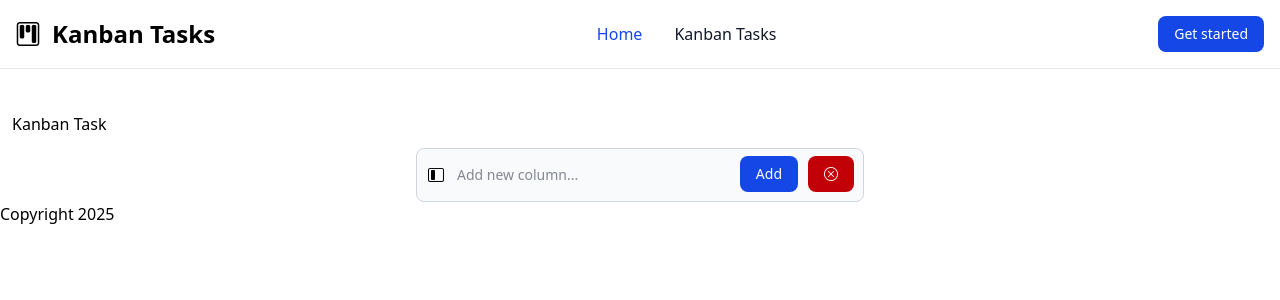
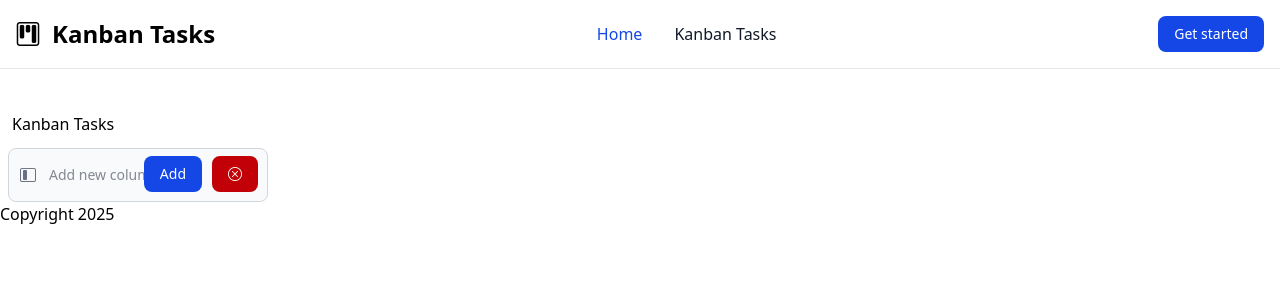
Before and after one commit to briansomogyi/kanban, a Vue app: page /tasks-kanban in a window 1280 px wide. Both pictures are taken after a click on the button "Add Column". Shown: the top 300 px of the page. Built offline with nearby package versions, Linux system fonts and the light colour scheme.

Commit message:
Added "./src/components/TaskItem.vue" and "./src/components/AddNewTask.vue"

```diff
--- a/package.json
+++ b/package.json
@@ -12,7 +12,6 @@
     "@tailwindcss/vite": "^4.0.13",
     "bootstrap-icons": "^1.11.3",
     "pinia": "^3.0.1",
-    "prettier": "^3.5.3",
     "tailwindcss": "^4.0.13",
     "vue": "^3.5.13",
     "vue-router": "^4.5.0"
@@ -24,6 +23,7 @@
     "eslint-config-prettier": "^10.0.2",
     "eslint-plugin-vue": "^10.0.0",
     "globals": "^16.0.0",
+    "prettier": "^3.5.3",
     "prettier-plugin-tailwindcss": "^0.6.11",
     "vite": "^6.2.0",
     "vite-plugin-vue-devtools": "^7.7.2",
--- a/src/App.vue
+++ b/src/App.vue
@@ -1,6 +1,6 @@
 <script setup>
 import { RouterView } from "vue-router"
-import NavBar from "./components/NavBar.vue";
+import NavBar from "./components/NavBar.vue"
 </script>
 
 <template>
@@ -10,9 +10,7 @@ import NavBar from "./components/NavBar.vue";
     <RouterView />
   </div>
 
-  <footer>
-    Copyright 2025
-  </footer>
+  <footer>Copyright 2025</footer>
 </template>
 
 <style>
--- a/src/components/AddNewList.vue
+++ b/src/components/AddNewList.vue
@@ -1,43 +1,48 @@
 <script setup>
-import { ref } from 'vue';
+import { ref } from "vue"
 const inputMode = ref(false)
 function changeMode() {
     inputMode.value = !inputMode.value
+    columnName.value = ""
 }
 
-function cancelInputMode() {
-    inputMode.value = false
-}
+import { useKanban } from "../stores/kanban"
+const kanbanStore = useKanban()
 
-import { useKanban } from '../stores/kanban';
-const kanbanStore = useKanban()
 const columnName = ref("")
 function saveColumn() {
     kanbanStore.addNewList(columnName.value)
-    cancelInputMode()
+    changeMode()
 }
 </script>
 
 <template>
     <button v-if="!inputMode" type="button"
-        class="text-white bg-gradient-to-r from-blue-500 via-blue-600 to-blue-700 hover:bg-gradient-to-br focus:ring-4 focus:outline-none focus:ring-blue-300 dark:focus:ring-blue-800 font-medium rounded-lg text-sm px-5 py-2.5 text-center me-2 mb-2"
-        @click="changeMode"><i class="bi bi-plus-circle-dotted"></i>Add Column</button>
+        class="ms-2 text-white bg-gradient-to-r from-blue-500 via-blue-600 to-blue-700 hover:bg-gradient-to-br focus:ring-4 focus:outline-none focus:ring-blue-300 dark:focus:ring-blue-800 font-medium rounded-lg text-sm px-5 py-2.5 text-center me-2 mb-2"
+        @click="changeMode">
+        <i class="bi bi-plus-circle-dotted"></i> Add Column
+    </button>
 
-    <form v-else class="max-w-md mx-auto" @submit.prevent="saveColumn">
-        <label for="default-search" class="mb-2 text-sm font-medium text-gray-900 sr-only dark:text-white">Add</label>
+    <form v-else class="ms-2 max-w-md mx-auto" @submit.prevent="saveColumn">
+        <label for="default-search" class="mb-2 text-sm font-medium text-gray-900 sr-only dark:text-white">
+            Add new column
+        </label>
         <div class="relative">
             <div class="absolute inset-y-0 start-0 flex items-center ps-3 pointer-events-none">
-                <i class="bi bi-layout-sidebar-inset"></i>
+                <i class="bi bi-layout-sidebar-inset text-gray-500 dark:text-gray-400"></i>
             </div>
             <input v-model="columnName" type="search"
                 class="block w-full p-4 ps-10 text-sm text-gray-900 border border-gray-300 rounded-lg bg-gray-50 focus:ring-blue-500 focus:border-blue-500 dark:bg-gray-700 dark:border-gray-600 dark:placeholder-gray-400 dark:text-white dark:focus:ring-blue-500 dark:focus:border-blue-500"
                 placeholder="Add new column..." required @keydown.enter="submit" />
             <button type="submit"
-                class="text-white absolute end-16.5 bottom-2.5 bg-blue-700 hover:bg-blue-800 focus:ring-4 focus:outline-none focus:ring-blue-300 font-medium rounded-lg text-sm px-4 py-2 dark:bg-blue-600 dark:hover:bg-blue-700 dark:focus:ring-blue-800">Add</button>
-            <button type="button"
+                class="text-white absolute end-16.5 bottom-2.5 bg-blue-700 hover:bg-blue-800 focus:ring-4 focus:outline-none focus:ring-blue-300 font-medium rounded-lg text-sm px-4 py-2 dark:bg-blue-600 dark:hover:bg-blue-700 dark:focus:ring-blue-800">
+                Add
+            </button>
+            <button
                 class="text-white absolute end-2.5 bottom-2.5 bg-red-700 hover:bg-red-800 focus:ring-4 focus:outline-none focus:ring-red-300 font-medium rounded-lg text-sm px-4 py-2 dark:bg-red-600 dark:hover:bg-red-700 dark:focus:ring-red-800"
-                @click.prevent="cancelInputMode"><i class="bi bi-x-circle"></i></button>
+                @click.prevent="changeMode">
+                <i class="bi bi-x-circle"></i>
+            </button>
         </div>
     </form>
-
 </template>
--- /dev/null
+++ b/src/components/AddNewTask.vue
@@ -0,0 +1,55 @@
+<script setup>
+const props = defineProps({
+    columnId: {
+        type: Number,
+        default: 0
+    }
+})
+
+import { ref } from "vue"
+const inputMode = ref(false)
+function changeMode() {
+    inputMode.value = !inputMode.value
+    taskName.value = ""
+}
+
+import { useKanban } from "../stores/kanban"
+const kanbanStore = useKanban()
+
+const taskName = ref("")
+function saveTask() {
+    kanbanStore.addNewTask(taskName.value, props.columnId)
+    changeMode()
+}
+</script>
+
+<template>
+    <button v-if="!inputMode" type="button"
+        class="me-2 mb-2 rounded-lg bg-gradient-to-r from-blue-500 via-blue-600 to-blue-700 px-5 py-2.5 text-center text-sm font-medium text-white hover:bg-gradient-to-br focus:ring-4 focus:ring-blue-300 focus:outline-none dark:focus:ring-blue-800"
+        @click="changeMode">
+        <i class="bi bi-plus-circle-dotted"></i> Add Task
+    </button>
+
+    <form v-else class="mx-auto max-w-md" @submit.prevent="saveTask">
+        <label for="default-search" class="sr-only mb-2 text-sm font-medium text-gray-900 dark:text-white">
+            Add new task
+        </label>
+        <div class="relative">
+            <div class="pointer-events-none absolute inset-y-0 start-0 flex items-center ps-3">
+                <i class="bi bi-layout-sidebar-inset text-gray-500 dark:text-gray-400"></i>
+            </div>
+            <input v-model="taskName" type="search"
+                class="block w-full rounded-lg border border-gray-300 bg-gray-50 p-4 ps-10 text-sm text-gray-900 focus:border-blue-500 focus:ring-blue-500 dark:border-gray-600 dark:bg-gray-700 dark:text-white dark:placeholder-gray-400 dark:focus:border-blue-500 dark:focus:ring-blue-500"
+                placeholder="Add new column..." required @keydown.enter="submit" />
+            <button type="submit"
+                class="absolute end-16.5 bottom-2.5 rounded-lg bg-blue-700 px-4 py-2 text-sm font-medium text-white hover:bg-blue-800 focus:ring-4 focus:ring-blue-300 focus:outline-none dark:bg-blue-600 dark:hover:bg-blue-700 dark:focus:ring-blue-800">
+                Add
+            </button>
+            <button
+                class="absolute end-2.5 bottom-2.5 rounded-lg bg-red-700 px-4 py-2 text-sm font-medium text-white hover:bg-red-800 focus:ring-4 focus:ring-red-300 focus:outline-none dark:bg-red-600 dark:hover:bg-red-700 dark:focus:ring-red-800"
+                @click.prevent="changeMode">
+                <i class="bi bi-x-circle"></i>
+            </button>
+        </div>
+    </form>
+</template>
--- a/src/components/NavBar.vue
+++ b/src/components/NavBar.vue
@@ -1,5 +1,5 @@
 <script setup>
-import { RouterLink } from 'vue-router';
+import { RouterLink } from "vue-router"
 </script>
 
 <template>
@@ -7,15 +7,17 @@ import { RouterLink } from 'vue-router';
         <nav
             class="bg-white dark:bg-gray-900 fixed w-full z-20 top-0 start-0 border-b border-gray-200 dark:border-gray-600">
             <div class="max-w-screen-xl flex flex-wrap items-center justify-between mx-auto p-4">
-                <div class="flex items-center space-x-3 rtl:space-x-reverse">
+                <RouterLink to="/" class="flex items-center space-x-3 rtl:space-x-reverse">
                     <i class="bi bi-kanban text-2xl dark:text-white"></i>
-                    <span class="self-center text-2xl font-semibold whitespace-nowrap dark:text-white">Kanban
-                        Tasks</span>
-                </div>
+                    <span class="self-center text-2xl font-semibold whitespace-nowrap dark:text-white">
+                        Kanban Tasks
+                    </span>
+                </RouterLink>
                 <div class="flex md:order-2 space-x-3 md:space-x-0 rtl:space-x-reverse">
                     <button type="button"
-                        class="text-white bg-blue-700 hover:bg-blue-800 focus:ring-4 focus:outline-none focus:ring-blue-300 font-medium rounded-lg text-sm px-4 py-2 text-center dark:bg-blue-600 dark:hover:bg-blue-700 dark:focus:ring-blue-800">Get
-                        started</button>
+                        class="text-white bg-blue-700 hover:bg-blue-800 focus:ring-4 focus:outline-none focus:ring-blue-300 font-medium rounded-lg text-sm px-4 py-2 text-center dark:bg-blue-600 dark:hover:bg-blue-700 dark:focus:ring-blue-800">
+                        Get started
+                    </button>
                     <button data-collapse-toggle="navbar-sticky" type="button"
                         class="inline-flex items-center p-2 w-10 h-10 justify-center text-sm text-gray-500 rounded-lg md:hidden hover:bg-gray-100 focus:outline-none focus:ring-2 focus:ring-gray-200 dark:text-gray-400 dark:hover:bg-gray-700 dark:focus:ring-gray-600"
                         aria-controls="navbar-sticky" aria-expanded="false">
@@ -31,19 +33,22 @@ import { RouterLink } from 'vue-router';
                     <ul
                         class="flex flex-col p-4 md:p-0 mt-4 font-medium border border-gray-100 rounded-lg bg-gray-50 md:space-x-8 rtl:space-x-reverse md:flex-row md:mt-0 md:border-0 md:bg-white dark:bg-gray-800 md:dark:bg-gray-900 dark:border-gray-700">
                         <li>
-                            <RouterLink to="/"
+                            <RouterLink
                                 class="block py-2 px-3 text-white bg-blue-700 rounded-sm md:bg-transparent md:text-blue-700 md:p-0 md:dark:text-blue-500"
-                                aria-current="page">Home</RouterLink>
+                                to="/" aria-current="page">
+                                Home
+                            </RouterLink>
                         </li>
                         <li>
-                            <RouterLink to="/tasks-kanban"
-                                class="block py-2 px-3 text-gray-900 rounded-sm hover:bg-gray-100 md:hover:bg-transparent md:hover:text-blue-700 md:p-0 md:dark:hover:text-blue-500 dark:text-white dark:hover:bg-gray-700 dark:hover:text-white md:dark:hover:bg-transparent dark:border-gray-700">
-                                Kanban Tasks</RouterLink>
+                            <RouterLink
+                                class="block py-2 px-3 text-gray-900 rounded-sm hover:bg-gray-100 md:hover:bg-transparent md:hover:text-blue-700 md:p-0 md:dark:hover:text-blue-500 dark:text-white dark:hover:bg-gray-700 dark:hover:text-white md:dark:hover:bg-transparent dark:border-gray-700"
+                                to="/tasks-kanban">
+                                Kanban Tasks
+                            </RouterLink>
                         </li>
                     </ul>
                 </div>
             </div>
         </nav>
     </header>
-
 </template>
--- /dev/null
+++ b/src/components/TaskItem.vue
@@ -0,0 +1,16 @@
+<script setup>
+defineProps({
+    taskName: {
+        type: String,
+        default: ""
+    }
+})
+</script>
+<template>
+    <div
+        class="flex max-w-sm p-6 bg-white border border-gray-200 rounded-lg shadow-sm dark:bg-gray-800 dark:border-gray-700">
+        <h6 class="mb-2 text-2xl font-bold tracking-tight text-gray-900 dark:text-white">
+            {{ taskName }}
+        </h6>
+    </div>
+</template>
--- a/src/components/TaskList.vue
+++ /dev/null
@@ -1,14 +0,0 @@
-<script setup>
-import { useKanban } from '../stores/kanban';
-const kanbanStore = useKanban()
-</script>
-
-<template>
-
-
-    <div
-        class="max-w-sm p-6 bg-white border border-gray-200 rounded-lg shadow-sm dark:bg-gray-800 dark:border-gray-700">
-
-    </div>
-
-</template>
--- /dev/null
+++ b/src/components/TasksList.vue
@@ -0,0 +1,44 @@
+<script setup>
+import AddNewTask from './AddNewTask.vue';
+import TaskItem from './TaskItem.vue';
+
+const props = defineProps({
+    columnName: {
+        type: String,
+        default: ""
+    },
+    columnId: {
+        type: Number,
+        default: 0
+    }
+})
+
+import { useKanban } from '../stores/kanban';
+const kanbanStore = useKanban()
+
+function deleteList() {
+    kanbanStore.deleteList(props.columnId)
+}
+</script>
+
+<template>
+    <div class="ms-2">
+        <div
+            class="m-2 mt-2 flex max-w-sm p-6 bg-white border border-gray-200 rounded-lg shadow-sm dark:bg-gray-800 dark:border-gray-700">
+            <h6 class="mb-2 text-2xl font-bold tracking-tight text-gray-900 dark:text-white">
+                {{ columnName }}
+            </h6>
+            <button
+                class="ms-4 text-white end-2.5 bottom-2.5 bg-red-700 hover:bg-red-800 focus:ring-4 focus:outline-none focus:ring-red-300 font-medium rounded-lg text-sm px-4 py-2 dark:bg-red-600 dark:hover:bg-red-700 dark:focus:ring-red-800"
+                @click="deleteList">
+                <i class="bi bi-x-circle"></i>
+            </button>
+        </div>
+        <div class="mt-3 flex flex-col">
+            <div v-for="(task, index) in kanbanStore.lists[columnId].tasks" :key="index">
+                <TaskItem :taskName="task.name"></TaskItem>
+            </div>
+            <AddNewTask :columnId="columnId"></AddNewTask>
+        </div>
+    </div>
+</template>
--- a/src/stores/kanban.js
+++ b/src/stores/kanban.js
@@ -1,6 +1,6 @@
-import { defineStore } from 'pinia'
+import { defineStore } from "pinia"
 
-export const useKanban = defineStore('kanban', {
+export const useKanban = defineStore("kanban", {
     state: () => {
         return {
             lists: []
@@ -8,7 +8,13 @@ export const useKanban = defineStore('kanban', {
     },
     actions: {
         addNewList(columnName) {
-            this.lists.push({ name: columnName })
+            this.lists.push({ name: columnName, tasks: [] })
+        },
+        addNewTask(taskName, columnId) {
+            this.lists[columnId].tasks.push({ name: taskName })
+        },
+        deleteList(id) {
+            this.lists.splice(id, 1);
         }
     }
 })
--- a/src/views/TaskKanbanView.vue
+++ b/src/views/TaskKanbanView.vue
@@ -1,10 +1,15 @@
 <script setup>
-import AddNewList from '../components/AddNewList.vue';
-import TaskList from '../components/TaskList.vue';
+import AddNewList from "../components/AddNewList.vue"
+import TasksList from "../components/TasksList.vue"
+
+import { useKanban } from "../stores/kanban"
+const kanbanStore = useKanban()
 </script>
 
 <template>
-    <h1 class="p-3">Kanban Task</h1>
-    <TaskList v-for="(list, index) in kanbanStore" />
-    <AddNewList />
+    <h1 class="p-3">Kanban Tasks</h1>
+    <div class="flex flex-row">
+        <TasksList v-for="(list, index) in kanbanStore.lists" :key="index" :columnName="list.name" :columnId="index" />
+        <AddNewList />
+    </div>
 </template>
```
Also changed, not shown: src/main.js (+6 -7 lines), src/router/index.js (line endings or trailing spaces).
